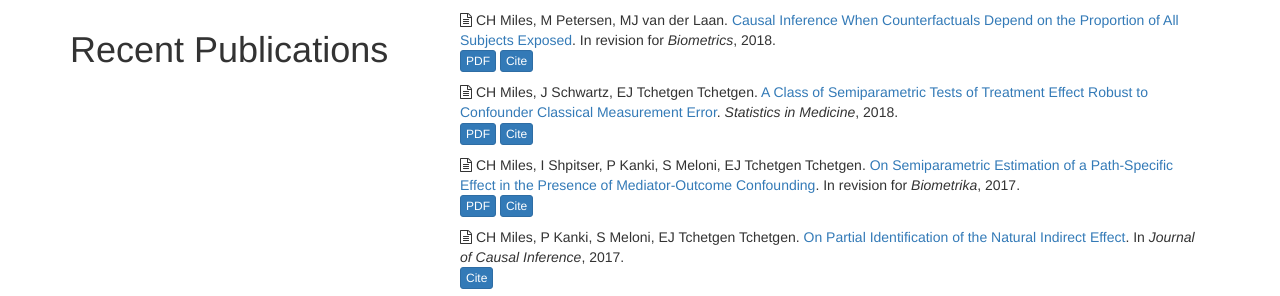
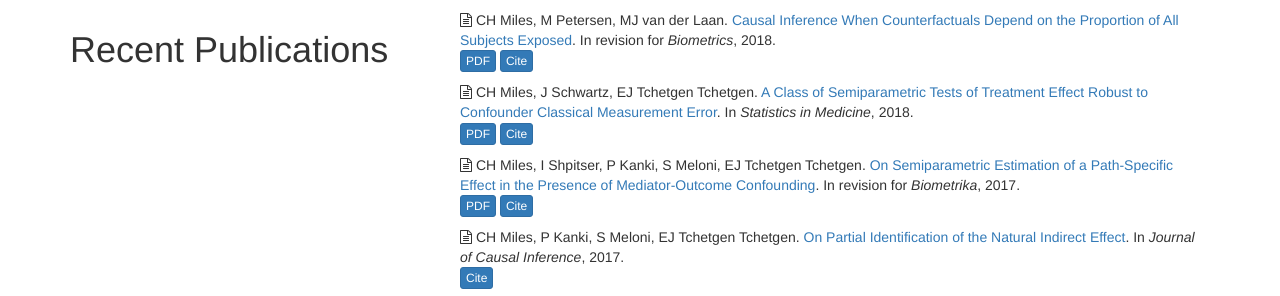
Before and after one commit to calebhmiles/calebhmiles.github.io, a Jekyll site: the page index.html, which Jekyll copies as it is, in a window 1280 px wide. Shown: the part 386-682 px from the top of the page. Built offline with Jekyll 4.4.1, drawn with Linux system fonts in a browser that asks for light colours; nearby versions of some CDN libraries; a style sheet for code colours, icons or effects is not loaded.

Commit message:
Minor correction

```diff
--- a/index.html
+++ b/index.html
@@ -367,7 +367,7 @@
   <span itemprop="author">
     CH Miles, J Schwartz, EJ Tchetgen Tchetgen</span>.
   <a href="https://calebhmiles.github.io/publication/class/" itemprop="name">A Class of Semiparametric Tests of Treatment Effect Robust to Confounder Classical Measurement Error</a>.
-  <em>Statistics in Medicine</em>,
+  In <em>Statistics in Medicine</em>,
   2018.
   <p>
 
--- a/publication/class/index.html
+++ b/publication/class/index.html
@@ -263,7 +263,7 @@
       <div class="col-sm-10">
         <div class="row">
           <div class="col-xs-12 col-sm-3 pub-row-heading">Publication</div>
-          <div class="col-xs-12 col-sm-9"><em>Statistics in Medicine</em></div>
+          <div class="col-xs-12 col-sm-9">In <em>Statistics in Medicine</em></div>
         </div>
       </div>
       <div class="col-sm-1"></div>
--- a/publication/index.html
+++ b/publication/index.html
@@ -277,7 +277,7 @@
   <span itemprop="author">
     CH Miles, J Schwartz, EJ Tchetgen Tchetgen</span>.
   <a href="https://calebhmiles.github.io/publication/class/" itemprop="name">A Class of Semiparametric Tests of Treatment Effect Robust to Confounder Classical Measurement Error</a>.
-  <em>Statistics in Medicine</em>,
+  In <em>Statistics in Medicine</em>,
   2018.
   <p>
 
```
